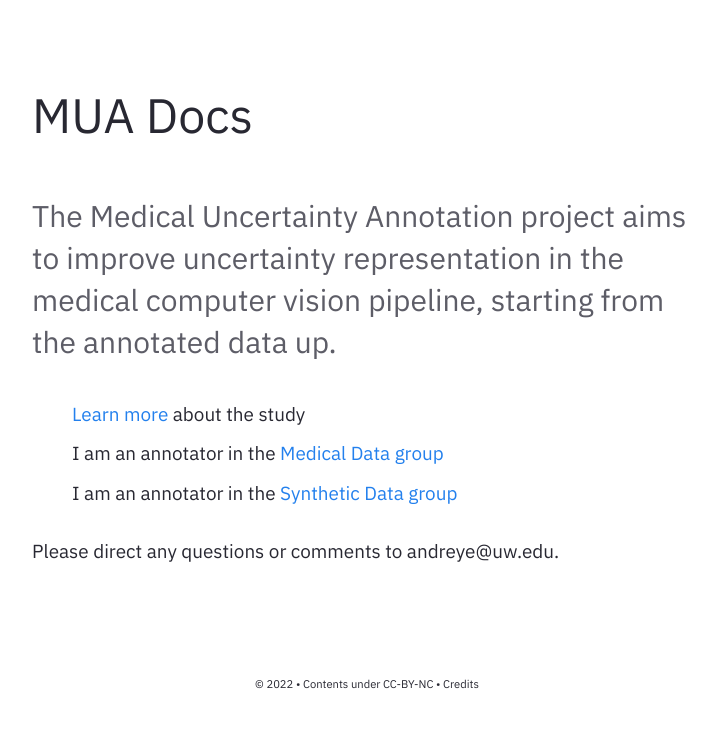
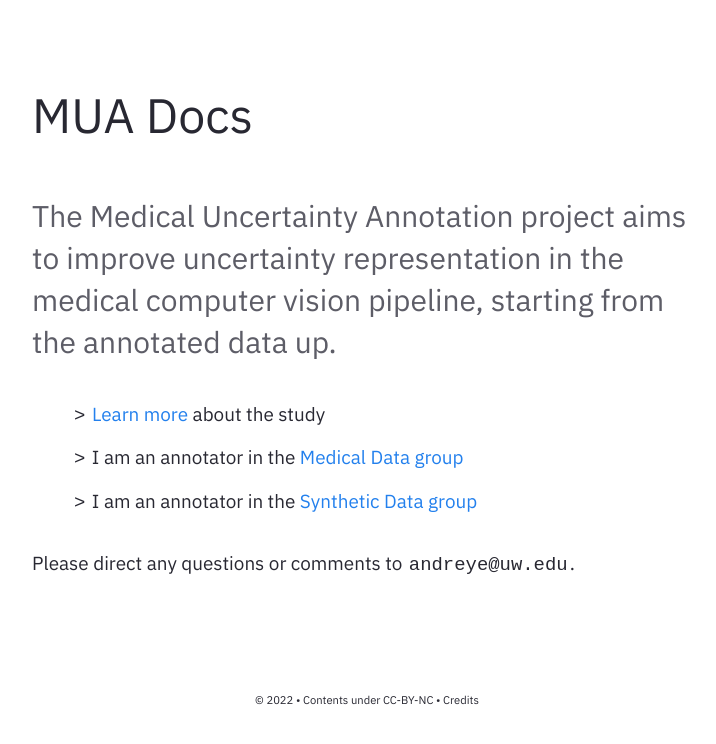
Before and after one commit to andre-ye/muadocs, a Jekyll site: the page built from pages/index.md, in a window 1280 px wide. Shown: the top 744 px of the page, without its empty margins (273-989 px from the left). Built offline with Jekyll 4.4.1, drawn with Linux system fonts in a browser that asks for light colours.

```diff
--- a/_includes/Homepage.html
+++ b/_includes/Homepage.html
@@ -4,10 +4,10 @@
         The Medical Uncertainty Annotation project aims to improve uncertainty representation in the medical computer vision pipeline, starting from the annotated data up.</h3>
     </div>
     <ul>
-        <li><a href="/muadocs/about" target="_blank">Learn more</a> about the study</li>
-        <li>I am an annotator in the <a href="/muadocs/med_grp/start" target="_blank">Medical Data group</a></li>
-        <li>I am an annotator in the <a href="/muadocs/syn_grp/start" target="_blank">Synthetic Data group</a></li>
+        <li><code>></code> <a href="/muadocs/about" target="_blank">Learn more</a> about the study</li>
+        <li><code>></code> I am an annotator in the <a href="/muadocs/med_grp/start" target="_blank">Medical Data group</a></li>
+        <li><code>></code> I am an annotator in the <a href="/muadocs/syn_grp/start" target="_blank">Synthetic Data group</a></li>
     </ul>
 
-    <p>Please direct any questions or comments to andreye@uw.edu.</p>
+    <p>Please direct any questions or comments to <code>andreye@uw.edu</code>.</p>
 </div>
```
